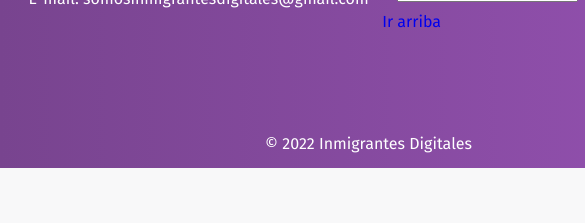
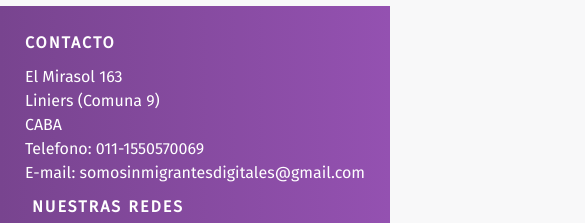
Before and after one commit to IvanEzeLopez/Inmigrantes-Digitales, a plain HTML site: page index.html in a window 390 px wide. Shown: the part 5822-6045 px from the top of the page, 585 px wide, since content can reach past the window. Before the commit the page ends 5990 px from the top, so only its background shows below. Drawn offline with Linux system fonts and the light colour scheme.

Commit message:
Problema con responsive

```diff
--- a/CSS/style.css
+++ b/CSS/style.css
@@ -8,27 +8,15 @@
 
 body{
 
+
     font-family: 'Fira Sans', sans-serif;
     background-color: #f8f8f9;
 
 
 }
 
-.contenedor{
-    display: grid;
-    grid-template-columns: 1fr;
-    grid-template-rows: 4.3rem auto auto;
-    grid-template-areas:
-    "navBar"
-    "main"
-    "footer";
-
-}
 
 
-main{
-    grid-area: main;
-}
 
 
 
@@ -83,7 +71,7 @@
     align-items: center;
     background-color: white;
     box-shadow: 0px 7px 21px 0px rgba(0, 0, 0, 0.15);
-    grid-area: navBar;
+
 
 
 }
@@ -516,7 +504,7 @@
 }
 
 footer{
-    grid-area: footer;
+    /* grid-area: footer; */
 }
 
 .footer{
@@ -534,8 +522,8 @@
     display: flex;
     flex-direction: row;
     flex-wrap: wrap;
-    justify-content: space-evenly;
-    align-items: center;
+    justify-content: space-around;
+/*     align-items: center; */
     line-height: 1.5rem;
 }
 
```
